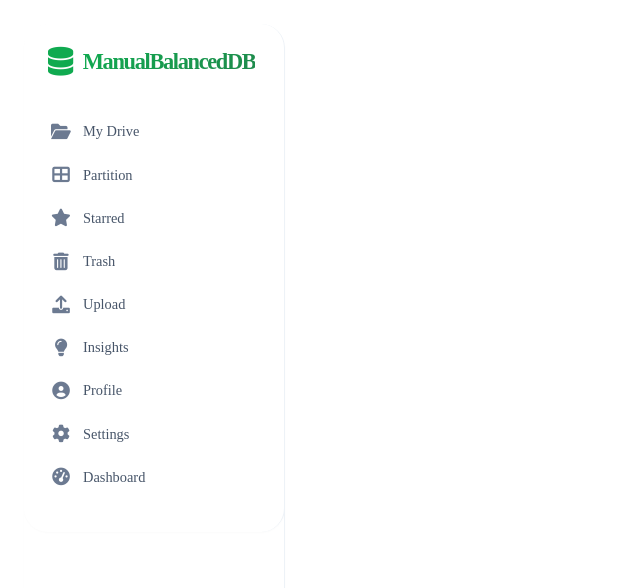
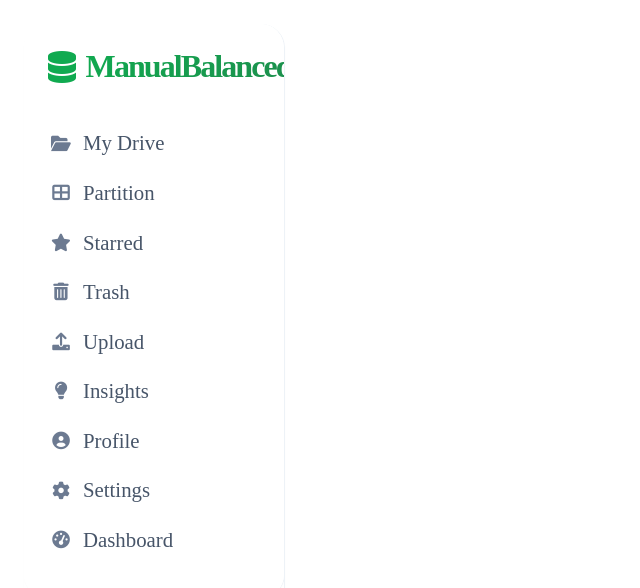
Before and after one commit to abhijeett55/ManualBalancedDbFrontend, an Angular app: page /home in a window 1280 px wide. Shown: the top 588 px of the page, without its empty margins (0-640 px from the left). Built offline with nearby package versions, Linux system fonts and the light colour scheme.

Commit message:
alignment

```diff
--- a/src/app/_components/sidebar/sidebar.css
+++ b/src/app/_components/sidebar/sidebar.css
@@ -23,13 +23,13 @@
   gap: 0.6rem;
   padding: 0 1.5rem;
   margin-bottom: 2rem;
-  font-size: 1.4rem;
+  font-size: 2rem;
   font-weight: 700;
 }
 
 .logo-icon {
   color: #10aa50;
-  font-size: 1.8rem;
+  font-size: 2rem;
 }
 
 .logo-text {
@@ -58,7 +58,7 @@
   padding: 0.7rem 1.5rem;
   color: #475569;
   text-decoration: none;
-  font-size: 0.9rem;
+  font-size: 1.3rem;
   font-weight: 500;
   transition: all 0.2s ease;
   border-left: 3px solid transparent;
```
